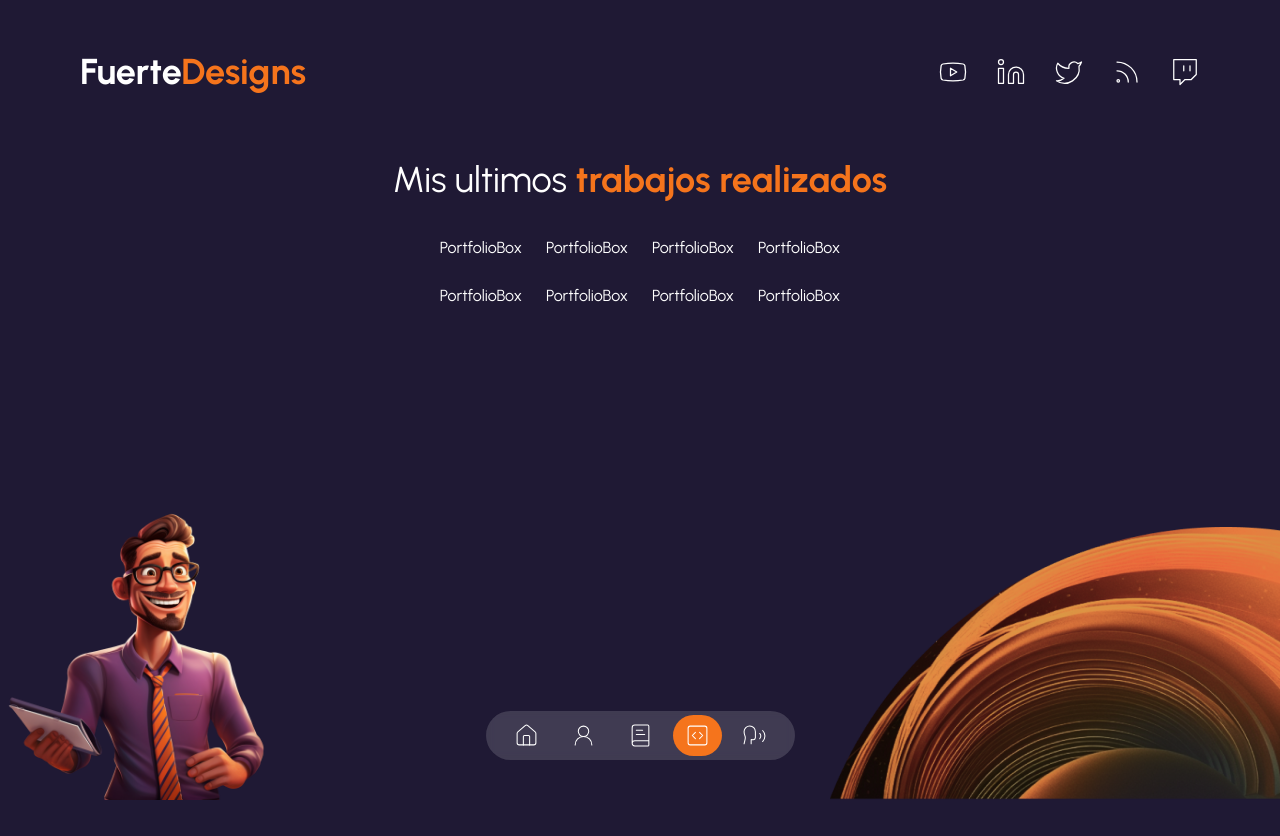
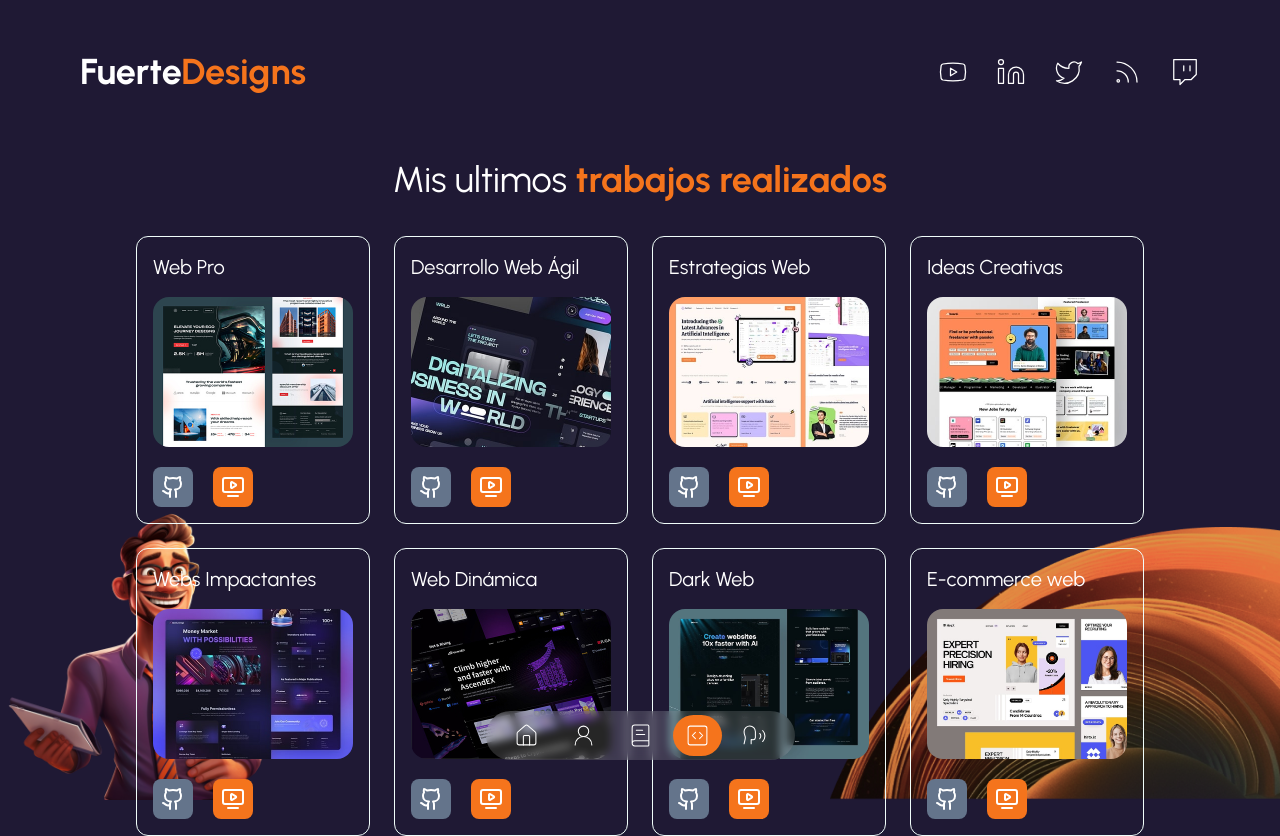
Before and after one commit to fantasyfuerte/portfolio-landing-page, a Next.js app: page /portfolio in a window 1280 px wide. Before the commit the page ends 800 px from the top, so only its background shows below. Built offline with nearby package versions, Linux system fonts and the light colour scheme.

Commit message:
Creating portfolio Box component and adding links to github and demo

```diff
--- a/src/components/portfolio-box.tsx
+++ b/src/components/portfolio-box.tsx
@@ -1,9 +1,47 @@
-import React from 'react'
+import Image from "next/image";
+import { GithubIcon, TvMinimalPlay } from "lucide-react";
 
-function PortfolioBox() {
-  return (
-    <div>PortfolioBox</div>
-  )
+interface PortfolioBoxProp {
+  data: {
+    id: number;
+    title: string;
+    image: string;
+    urlGithub: string;
+    urlDemo: string;
+  };
 }
 
-export default PortfolioBox
+function PortfolioBox(props: PortfolioBoxProp) {
+  const { image, title, urlDemo, urlGithub } = props.data;
+
+  return (
+    <div className="p-4 border border-teal-50 rounded-xl">
+      <h3 className="mb-4 text-xl ">{title}</h3>
+      <Image
+        src={image}
+        alt="box-image"
+        width={200}
+        height={200}
+        className="w-full md:w-[200px] rounded-2xl h-auto"
+      />
+      <div className="flex gap-5 mt-5">
+        <a
+          href={urlGithub}
+          target="_blank"
+          className="p-2 transition duration-150 rounded-lg bg-slate-500 hover:bg-slate-500/80"
+        >
+          <GithubIcon />
+        </a>
+        <a
+          href={urlDemo}
+          target="_blank"
+          className="p-2 transition duration-150 rounded-lg bg-secondary hover:bg-secondary/80"
+        >
+          <TvMinimalPlay />
+        </a>
+      </div>
+    </div>
+  );
+}
+
+export default PortfolioBox;
```
